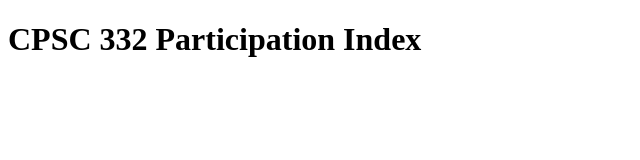
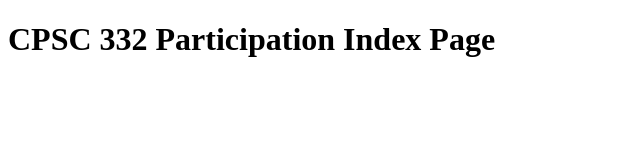
Before and after one commit to connork116/CPSC332, a plain HTML site: page docs/index.html in a window 1280 px wide. Shown: the whole page, without its empty margins (0-640 px from the left). Drawn offline with Linux system fonts and the light colour scheme.

Commit message:
added comments

```diff
--- a/docs/index.html
+++ b/docs/index.html
@@ -1,3 +1,8 @@
+<!--
+CPSC 332 Particiaption Index Page
+Connor King
+Fall 2022
+-->
 <!DOCTYPE html>
 <html>
     <head>
@@ -9,6 +14,9 @@
         <link rel="stylesheet" href="">
     </head>
     <body>
-        <h1>CPSC 332 Participation Index</h1>
+        <h1>
+            CPSC 332 Participation Index Page
+        </h1>
+
     </body>
 </html>
```
